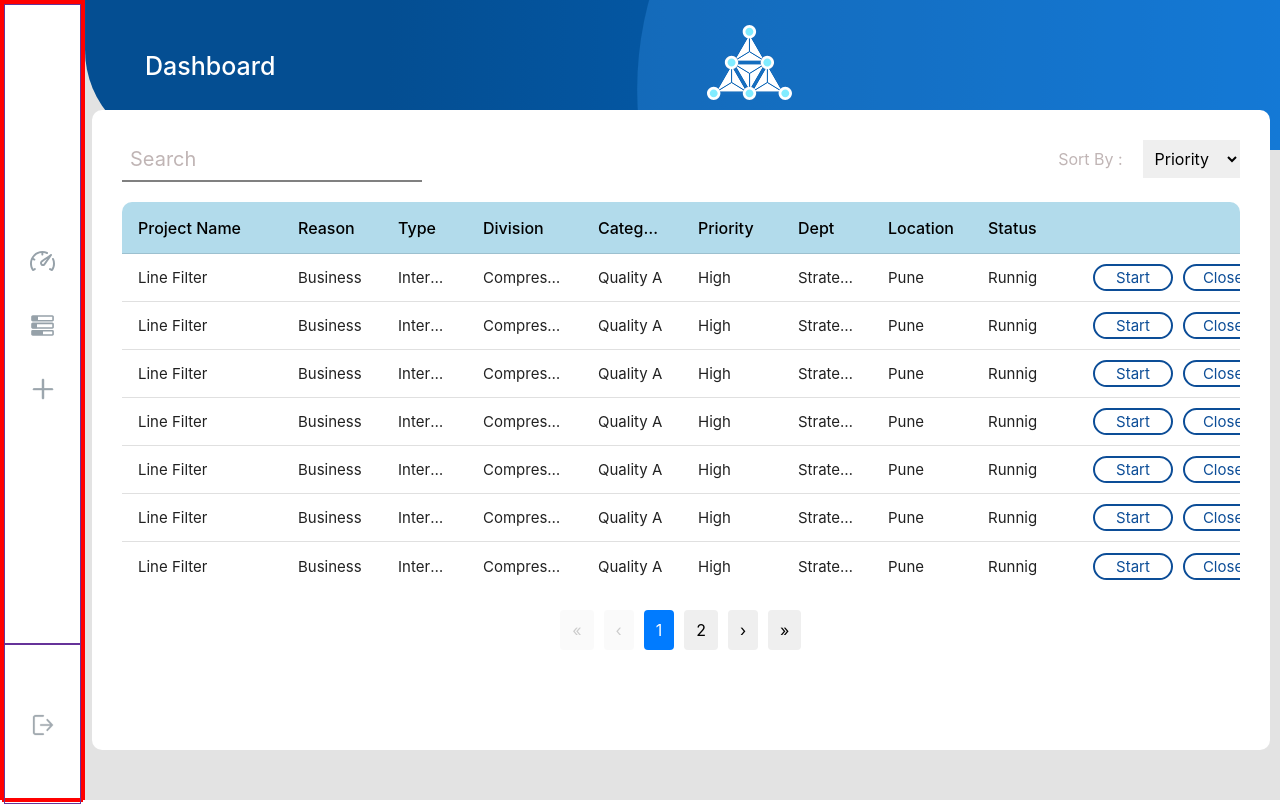
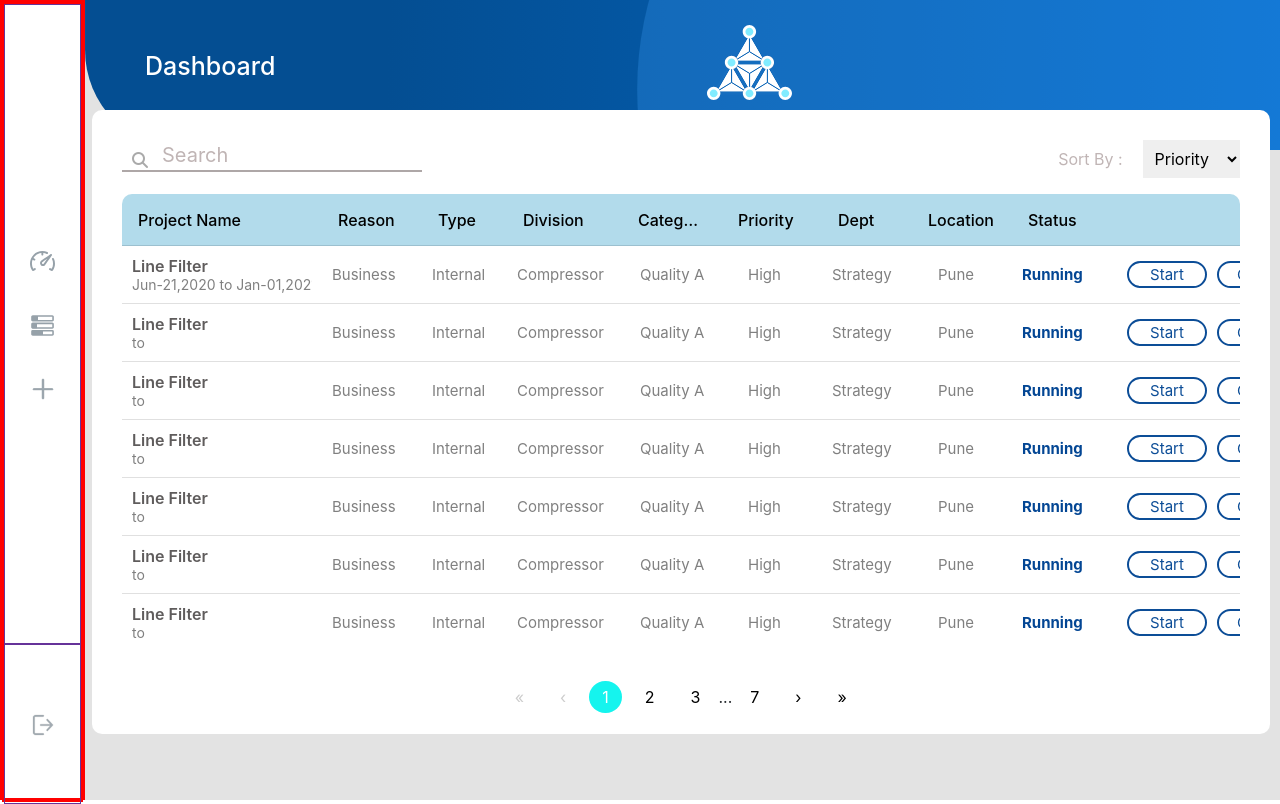
Before and after one commit to RohanPatil-dev/Company-Frontend, a React (Create React App) app: page / in a window 1280 px wide. Shown: the top 804 px of the page. Built offline with nearby package versions, Linux system fonts and the light colour scheme.

Commit message:
frontend for desktop

```diff
--- a/package.json
+++ b/package.json
@@ -19,6 +19,7 @@
     "react-data-table-component": "^7.6.2",
     "react-dom": "^18.3.1",
     "react-highlight-words": "^0.20.0",
+    "react-icons": "^5.3.0",
     "react-loader-spinner": "^6.1.6",
     "react-redux": "^9.1.2",
     "react-router-dom": "^6.26.0",
--- a/src/CSS/DataTable.css
+++ b/src/CSS/DataTable.css
@@ -17,7 +17,7 @@
     width: 92vw;
     background-color: white;
     border-radius: 10px;
-    height: 80vh;
+    height: 78vh;
 }
 
 .searchTable {
@@ -29,11 +29,14 @@
 .sort {
     outline: none;
     border: none;
-    border-bottom: 2px solid gray;
+    border-bottom: 2px solid rgb(174, 167, 167);
+    padding-left: 40px;
+    font-size: 20px;
 }
 
 .sort::placeholder {
     font-size: 20px;
+    margin-left: 50px;
     color: rgb(192, 181, 181);
 }
 
@@ -58,3 +61,14 @@
     margin-left: 5px;
     outline: none;
 }
+
+.projectName{
+    font-size: 16px;
+    font-weight: 600;
+    color: rgb(95, 92, 92);
+}
+
+.date{
+    font-size: 14px;
+    color: gray;
+}
--- a/src/Components/DataTable/CustomPagination.jsx
+++ b/src/Components/DataTable/CustomPagination.jsx
@@ -9,15 +9,17 @@ function CustomPagination({ currentPage, totalPages, onPageChange }) {
 
   const buttonStyle = {
     border: "none",
-    padding: "8px 12px",
+    padding: "4px 13px",
     margin: "0 5px",
-    borderRadius: "4px",
+    borderRadius: "50%",
     cursor: "pointer",
+    backgroundColor: "transparent",
+    outline : "none"
   };
 
   const activeButtonStyle = {
     ...buttonStyle,
-    backgroundColor: "#007bff",
+    backgroundColor: "#15f4ee",
     color: "white",
   };
 
@@ -29,7 +31,6 @@ function CustomPagination({ currentPage, totalPages, onPageChange }) {
 
   const pageNumbers = [];
 
-  // Always show the first page
   pageNumbers.push(
     <button
       key={1}
@@ -40,12 +41,11 @@ function CustomPagination({ currentPage, totalPages, onPageChange }) {
     </button>
   );
 
-  // If the current page is greater than 4, show ellipsis
+
   if (currentPage > 4) {
     pageNumbers.push(<span key="ellipsis1">...</span>);
   }
 
-  // Show 3 pages around the current page
   for (let i = Math.max(2, currentPage - 1); i <= Math.min(currentPage + 2, totalPages - 1); i++) {
     pageNumbers.push(
       <button
@@ -58,12 +58,10 @@ function CustomPagination({ currentPage, totalPages, onPageChange }) {
     );
   }
 
-  // If the current page is less than totalPages - 3, show ellipsis
   if (currentPage < totalPages - 3) {
     pageNumbers.push(<span key="ellipsis2">...</span>);
   }
 
-  // Always show the last page
   pageNumbers.push(
     <button
       key={totalPages}
@@ -75,7 +73,7 @@ function CustomPagination({ currentPage, totalPages, onPageChange }) {
   );
 
   return (
-    <div style={{ display: "flex", justifyContent: "center", alignItems: "center", marginTop: "20px" }}>
+    <div style={{ display: "flex", justifyContent: "center", alignItems: "center", marginTop: "30px" }}>
       <button
         onClick={() => handlePageChange(1)}
         style={currentPage === 1 ? disabledButtonStyle : buttonStyle}
@@ -83,6 +81,7 @@ function CustomPagination({ currentPage, totalPages, onPageChange }) {
       >
         &laquo;
       </button>
+
       <button
         onClick={() => handlePageChange(currentPage - 1)}
         style={currentPage === 1 ? disabledButtonStyle : buttonStyle}
--- a/src/Components/DataTable/D_Table.jsx
+++ b/src/Components/DataTable/D_Table.jsx
@@ -1,31 +1,68 @@
 import React, { useState, useEffect } from "react";
 import DataTable from "react-data-table-component";
-import CustomPagination from "./CustomPagination"; // Import the custom pagination component
-import '@fortawesome/fontawesome-free/css/all.min.css'; // Import FontAwesome CSS
-
+import CustomPagination from "./CustomPagination";
+import '@fortawesome/fontawesome-free/css/all.min.css';
 
 export default function D_Table() {
 
   const data = [
-    { id: 1, projectName: "Line Filter", Reason: "Business", Type: "Internal", Division: "Compressor", Category: "Quality A", Priority: "High", Dept: "Strategy", Location: "Pune", Status: "Runnig", action: "" },
-    { id: 2,  projectName: "Line Filter", Reason: "Business", Type: "Internal", Division: "Compressor", Category: "Quality A", Priority: "High", Dept: "Strategy", Location: "Pune", Status: "Runnig", action: "" },
-    { id: 3,  projectName: "Line Filter", Reason: "Business", Type: "Internal", Division: "Compressor", Category: "Quality A", Priority: "High", Dept: "Strategy", Location: "Pune", Status: "Runnig", action: "" },
-    { id: 4,  projectName: "Line Filter", Reason: "Business", Type: "Internal", Division: "Compressor", Category: "Quality A", Priority: "High", Dept: "Strategy", Location: "Pune", Status: "Runnig", action: "" },
-    { id: 5,  projectName: "Line Filter", Reason: "Business", Type: "Internal", Division: "Compressor", Category: "Quality A", Priority: "High", Dept: "Strategy", Location: "Pune", Status: "Runnig", action: "" },
-    { id: 6,  projectName: "Line Filter", Reason: "Business", Type: "Internal", Division: "Compressor", Category: "Quality A", Priority: "High", Dept: "Strategy", Location: "Pune", Status: "Runnig", action: "" },
-    { id: 7,  projectName: "Line Filter", Reason: "Business", Type: "Internal", Division: "Compressor", Category: "Quality A", Priority: "High", Dept: "Strategy", Location: "Pune", Status: "Runnig", action: "" },
-    { id: 8,  projectName: "Line Filter", Reason: "Business", Type: "Internal", Division: "Compressor", Category: "Quality A", Priority: "High", Dept: "Strategy", Location: "Pune", Status: "Runnig", action: "" },
-    { id: 9,  projectName: "Line Filter", Reason: "Business", Type: "Internal", Division: "Compressor", Category: "Quality A", Priority: "High", Dept: "Strategy", Location: "Pune", Status: "Runnig", action: "" },
-    { id: 10,  projectName: "Line Filter", Reason: "Business", Type: "Internal", Division: "Compressor", Category: "Quality A", Priority: "High", Dept: "Strategy", Location: "Pune", Status: "Runnig", action: "" },
-    { id: 11,  projectName: "Line Filter", Reason: "Business", Type: "Internal", Division: "Compressor", Category: "Quality A", Priority: "High", Dept: "Strategy", Location: "Pune", Status: "Runnig", action: "" },
-    { id: 12,  projectName: "Line Filter", Reason: "Business", Type: "Internal", Division: "Compressor", Category: "Quality A", Priority: "High", Dept: "Strategy", Location: "Pune", Status: "Runnig", action: "" },
+    { id: 1, projectName: "Line Filter", startDate: "Jun-21,2020", endDate: "Jan-01,2021", Reason: "Business", Type: "Internal", Division: "Compressor", Category: "Quality A", Priority: "High", Dept: "Strategy", Location: "Pune", Status: "Running", action: "" },
+    { id: 2, projectName: "Line Filter", Reason: "Business", Type: "Internal", Division: "Compressor", Category: "Quality A", Priority: "High", Dept: "Strategy", Location: "Pune", Status: "Running", action: "" },
+    { id: 3, projectName: "Line Filter", Reason: "Business", Type: "Internal", Division: "Compressor", Category: "Quality A", Priority: "High", Dept: "Strategy", Location: "Pune", Status: "Running", action: "" },
+    { id: 4, projectName: "Line Filter", Reason: "Business", Type: "Internal", Division: "Compressor", Category: "Quality A", Priority: "High", Dept: "Strategy", Location: "Pune", Status: "Running", action: "" },
+    { id: 5, projectName: "Line Filter", Reason: "Business", Type: "Internal", Division: "Compressor", Category: "Quality A", Priority: "High", Dept: "Strategy", Location: "Pune", Status: "Running", action: "" },
+    { id: 6, projectName: "Line Filter", Reason: "Business", Type: "Internal", Division: "Compressor", Category: "Quality A", Priority: "High", Dept: "Strategy", Location: "Pune", Status: "Running", action: "" },
+    { id: 7, projectName: "Line Filter", Reason: "Business", Type: "Internal", Division: "Compressor", Category: "Quality A", Priority: "High", Dept: "Strategy", Location: "Pune", Status: "Running", action: "" },
+    { id: 8, projectName: "Line Filter", Reason: "Business", Type: "Internal", Division: "Compressor", Category: "Quality A", Priority: "High", Dept: "Strategy", Location: "Pune", Status: "Running", action: "" },
+    { id: 9, projectName: "Line Filter", Reason: "Business", Type: "Internal", Division: "Compressor", Category: "Quality A", Priority: "High", Dept: "Strategy", Location: "Pune", Status: "Running", action: "" },
+    { id: 10, projectName: "Line Filter", Reason: "Business", Type: "Internal", Division: "Compressor", Category: "Quality A", Priority: "High", Dept: "Strategy", Location: "Pune", Status: "Running", action: "" },
+    { id: 11, projectName: "Line Filter", Reason: "Business", Type: "Internal", Division: "Compressor", Category: "Quality A", Priority: "High", Dept: "Strategy", Location: "Pune", Status: "Running", action: "" },
+    { id: 12, projectName: "Line Filter", Reason: "Business", Type: "Internal", Division: "Compressor", Category: "Quality A", Priority: "High", Dept: "Strategy", Location: "Pune", Status: "Running", action: "" },
+    { id: 1, projectName: "Line Filter", Reason: "Business", Type: "Internal", Division: "Compressor", Category: "Quality A", Priority: "High", Dept: "Strategy", Location: "Pune", Status: "Running", action: "" },
+    { id: 2, projectName: "Line Filter", Reason: "Business", Type: "Internal", Division: "Compressor", Category: "Quality A", Priority: "High", Dept: "Strategy", Location: "Pune", Status: "Running", action: "" },
+    { id: 3, projectName: "Line Filter", Reason: "Business", Type: "Internal", Division: "Compressor", Category: "Quality A", Priority: "High", Dept: "Strategy", Location: "Pune", Status: "Running", action: "" },
+    { id: 4, projectName: "Line Filter", Reason: "Business", Type: "Internal", Division: "Compressor", Category: "Quality A", Priority: "High", Dept: "Strategy", Location: "Pune", Status: "Running", action: "" },
+    { id: 5, projectName: "Line Filter", Reason: "Business", Type: "Internal", Division: "Compressor", Category: "Quality A", Priority: "High", Dept: "Strategy", Location: "Pune", Status: "Running", action: "" },
+    { id: 6, projectName: "Line Filter", Reason: "Business", Type: "Internal", Division: "Compressor", Category: "Quality A", Priority: "High", Dept: "Strategy", Location: "Pune", Status: "Running", action: "" },
+    { id: 7, projectName: "Line Filter", Reason: "Business", Type: "Internal", Division: "Compressor", Category: "Quality A", Priority: "High", Dept: "Strategy", Location: "Pune", Status: "Running", action: "" },
+    { id: 8, projectName: "Line Filter", Reason: "Business", Type: "Internal", Division: "Compressor", Category: "Quality A", Priority: "High", Dept: "Strategy", Location: "Pune", Status: "Running", action: "" },
+    { id: 9, projectName: "Line Filter", Reason: "Business", Type: "Internal", Division: "Compressor", Category: "Quality A", Priority: "High", Dept: "Strategy", Location: "Pune", Status: "Running", action: "" },
+    { id: 10, projectName: "Line Filter", Reason: "Business", Type: "Internal", Division: "Compressor", Category: "Quality A", Priority: "High", Dept: "Strategy", Location: "Pune", Status: "Running", action: "" },
+    { id: 11, projectName: "Line Filter", Reason: "Business", Type: "Internal", Division: "Compressor", Category: "Quality A", Priority: "High", Dept: "Strategy", Location: "Pune", Status: "Running", action: "" },
+    { id: 12, projectName: "Line Filter", Reason: "Business", Type: "Internal", Division: "Compressor", Category: "Quality A", Priority: "High", Dept: "Strategy", Location: "Pune", Status: "Running", action: "" },
+    { id: 1, projectName: "Bine Filter", Reason: "Business", Type: "Internal", Division: "Compressor", Category: "Quality A", Priority: "High", Dept: "Strategy", Location: "Pune", Status: "Running", action: "" },
+    { id: 2, projectName: "Line Filter", Reason: "Business", Type: "Internal", Division: "Compressor", Category: "Quality A", Priority: "High", Dept: "Strategy", Location: "Pune", Status: "Running", action: "" },
+    { id: 3, projectName: "Line Filter", Reason: "Business", Type: "Internal", Division: "Compressor", Category: "Quality A", Priority: "High", Dept: "Strategy", Location: "Pune", Status: "Running", action: "" },
+    { id: 4, projectName: "Line Filter", Reason: "Business", Type: "Internal", Division: "Compressor", Category: "Quality A", Priority: "High", Dept: "Strategy", Location: "Pune", Status: "Running", action: "" },
+    { id: 5, projectName: "Line Filter", Reason: "Business", Type: "Internal", Division: "Compressor", Category: "Quality A", Priority: "High", Dept: "Strategy", Location: "Pune", Status: "Running", action: "" },
+    { id: 6, projectName: "Line Filter", Reason: "Business", Type: "Internal", Division: "Compressor", Category: "Quality A", Priority: "High", Dept: "Strategy", Location: "Pune", Status: "Running", action: "" },
+    { id: 7, projectName: "Line Filter", Reason: "Business", Type: "Internal", Division: "Compressor", Category: "Quality A", Priority: "High", Dept: "Strategy", Location: "Pune", Status: "Running", action: "" },
+    { id: 8, projectName: "Line Filter", Reason: "Business", Type: "Internal", Division: "Compressor", Category: "Quality A", Priority: "High", Dept: "Strategy", Location: "Pune", Status: "Running", action: "" },
+    { id: 9, projectName: "Line Filter", Reason: "Business", Type: "Internal", Division: "Compressor", Category: "Quality A", Priority: "High", Dept: "Strategy", Location: "Pune", Status: "Running", action: "" },
+    { id: 10, projectName: "Line Filter", Reason: "Business", Type: "Internal", Division: "Compressor", Category: "Quality A", Priority: "High", Dept: "Strategy", Location: "Pune", Status: "Running", action: "" },
+    { id: 11, projectName: "Line Filter", Reason: "Business", Type: "Internal", Division: "Compressor", Category: "Quality A", Priority: "High", Dept: "Strategy", Location: "Pune", Status: "Running", action: "" },
+    { id: 12, projectName: "Line Filter", Reason: "Business", Type: "Internal", Division: "Compressor", Category: "Quality A", Priority: "High", Dept: "Strategy", Location: "Pune", Status: "Running", action: "" },
+    { id: 1, projectName: "Gate Filter", Reason: "Business", Type: "Internal", Division: "Compressor", Category: "Quality A", Priority: "High", Dept: "Strategy", Location: "Pune", Status: "Running", action: "" },
+    { id: 2, projectName: "Line Filter", Reason: "Business", Type: "Internal", Division: "Compressor", Category: "Quality A", Priority: "High", Dept: "Strategy", Location: "Pune", Status: "Running", action: "" },
+    { id: 3, projectName: "Line Filter", Reason: "Business", Type: "Internal", Division: "Compressor", Category: "Quality A", Priority: "High", Dept: "Strategy", Location: "Pune", Status: "Running", action: "" },
+    { id: 4, projectName: "Line Filter", Reason: "Business", Type: "Internal", Division: "Compressor", Category: "Quality A", Priority: "High", Dept: "Strategy", Location: "Pune", Status: "Running", action: "" },
+    { id: 5, projectName: "Line Filter", Reason: "Business", Type: "Internal", Division: "Compressor", Category: "Quality A", Priority: "High", Dept: "Strategy", Location: "Pune", Status: "Running", action: "" },
+    { id: 6, projectName: "Line Filter", Reason: "Business", Type: "Internal", Division: "Compressor", Category: "Quality A", Priority: "High", Dept: "Strategy", Location: "Pune", Status: "Running", action: "" },
+    { id: 7, projectName: "Line Filter", Reason: "Business", Type: "Internal", Division: "Compressor", Category: "Quality A", Priority: "High", Dept: "Strategy", Location: "Pune", Status: "Running", action: "" },
+    { id: 8, projectName: "Line Filter", Reason: "Business", Type: "Internal", Division: "Compressor", Category: "Quality A", Priority: "High", Dept: "Strategy", Location: "Pune", Status: "Running", action: "" },
+    { id: 9, projectName: "Line Filter", Reason: "Business", Type: "Internal", Division: "Compressor", Category: "Quality A", Priority: "High", Dept: "Strategy", Location: "Pune", Status: "Running", action: "" },
+    { id: 10, projectName: "Line Filter", Reason: "Business", Type: "Internal", Division: "Compressor", Category: "Quality A", Priority: "High", Dept: "Strategy", Location: "Pune", Status: "Running", action: "" },
+    { id: 11, projectName: "Line Filter", Reason: "Business", Type: "Internal", Division: "Compressor", Category: "Quality A", Priority: "High", Dept: "Strategy", Location: "Pune", Status: "Running", action: "" },
+    { id: 12, projectName: "Line Filter", Reason: "Business", Type: "Internal", Division: "Compressor", Category: "Quality A", Priority: "High", Dept: "Strategy", Location: "Pune", Status: "Running", action: "" },
+
+
   ]
 
 
-  const [buttonSelection, setButtonSelection] = useState({id : null,action : null})
+  const [buttonSelection, setButtonSelection] = useState({ id: null, action: null })
 
-  function handleButtonClick(row,action) {
-    setButtonSelection({id : row.id,action : action});
+  function handleButtonClick(row, action) {
+    setButtonSelection({ id: row.id, action: action });
   }
 
 
@@ -36,7 +73,7 @@ export default function D_Table() {
 
   function handleFilter(event) {
     const filteredData = data.filter((value) =>
-      value.name.toLowerCase().includes(event.target.value.toLowerCase())
+      value.projectName.toLowerCase().includes(event.target.value.toLowerCase())
     );
     setRecords(filteredData);
     setCurrentPage(1);
@@ -54,7 +91,7 @@ export default function D_Table() {
       const bPriorityIndex = priorityOrder.indexOf(b.priority);
 
       if (sortValue === "all") {
-        return aPriorityIndex - bPriorityIndex; // Default sorting
+        return aPriorityIndex - bPriorityIndex;
       } else {
         return (aPriorityIndex === sortIndex ? -1 : (bPriorityIndex === sortIndex ? 1 : 0)) ||
           (aPriorityIndex - bPriorityIndex);
@@ -79,56 +116,61 @@ export default function D_Table() {
   const columns = [
     {
       name: "Project Name",
-      selector: (row) => row.projectName,
-      width: '160px',
+      selector: (row) => (
+        <>
+          <div className="projectName">{row.projectName}</div>
+          <div className="date">{row.startDate} to {row.endDate}</div>
+        </>
+      ),
+      width: '200px',
     },
     {
       name: "Reason",
-      selector: (row) => row.Reason,
+      selector: (row) => (<span style={{ color: "gray" }}>{row.Reason}</span>),
       width: '100px',
     },
     {
       name: "Type",
-      selector: (row) => row.Type,
+      selector: (row) => (<span style={{ color: "gray" }}>{row.Type}</span>),
       width: '85px',
     },
     {
       name: "Division",
-      selector: (row) => row.Division,
+      selector: (row) => (<span style={{ color: "gray" }}>{row.Division}</span>),
       width: '115px',
     },
     {
       name: "Category",
-      selector: (row) => row.Category,
+      selector: (row) => (<span style={{ color: "gray" }} className="ml-2">{row.Category}</span>),
       width: '100px',
     },
     {
       name: "Priority",
-      selector: (row) => row.Priority,
+      selector: (row) => (<span style={{ color: "gray" }} className="ml-3">{row.Priority}</span>),
       width: '100px',
     },
     {
       name: "Dept",
-      selector: (row) => row.Dept,
+      selector: (row) => (<span style={{ color: "gray" }}>{row.Dept}</span>),
       width: '90px',
     },
     {
       name: "Location",
-      selector: (row) => row.Location,
+      selector: (row) => (<span style={{ color: "gray" }} className="ml-3">{row.Location}</span>),
       width: '100px',
     },
     {
       name: "Status",
-      selector: (row) => row.Status,
+      selector: (row) => (<span style={{ fontWeight: 'bold', color: "#034694" }}>{row.Status}</span>),
       width: '100px',
     },
     {
       name: "",
       cell: (row) => (
         <div style={{ display: "flex", gap: "5px" }}>
-          <button  onClick={() => {handleEdit(row); handleButtonClick(row,"Start")}} className={`${buttonSelection.id === row.id && buttonSelection.action === "Start" ? 'status-btn-active' : 'status-btn'}`}>Start</button>
-          <button onClick={() => {handleDelete(row); handleButtonClick(row,"Close")}}  className={`${buttonSelection.id === row.id && buttonSelection.action === "Close" ? 'status-btn-active' : 'status-btn'}`}>Close</button>
-          <button onClick={() => {handleView(row); handleButtonClick(row,"Cancel")}}  className={`${buttonSelection.id === row.id && buttonSelection.action === "Cancel" ? 'status-btn-active' : 'status-btn'}`}>Cancel</button>
+          <button onClick={() => { handleEdit(row); handleButtonClick(row, "Start") }} className={`${buttonSelection.id === row.id && buttonSelection.action === "Start" ? 'status-btn-active' : 'status-btn'}`}>Start</button>
+          <button onClick={() => { handleDelete(row); handleButtonClick(row, "Close") }} className={`${buttonSelection.id === row.id && buttonSelection.action === "Close" ? 'status-btn-active' : 'status-btn'}`}>Close</button>
+          <button onClick={() => { handleView(row); handleButtonClick(row, "Cancel") }} className={`${buttonSelection.id === row.id && buttonSelection.action === "Cancel" ? 'status-btn-active' : 'status-btn'}`}>Cancel</button>
         </div>
       ),
       width: '180px',
@@ -162,11 +204,10 @@ export default function D_Table() {
     cells: {
       style: {
         fontSize: '15px',
+        padding: "10px"
       },
     },
   };
-
-
 
   return (
     <>
@@ -178,8 +219,21 @@ export default function D_Table() {
               onChange={handleFilter}
               placeholder="Search"
               className="sort"
-              style={{ marginBottom: "20px", padding: "8px", width: "300px" }}
+              style={{ marginBottom: "20px", width: "300px" }}
             />
+
+              <i
+                className="fas fa-search search-icon"
+                style={{
+                  position: "absolute",
+                  left: "40px",
+                  top: "8%",
+                  transform: "translateY(-50%)",
+                  pointerEvents: "none",
+                  color: "#aaa",
+                }}
+              ></i>
+
           </div>
 
           <div>
```
Also changed, not shown: 1 other file (tests, documents, lock files or other folders).
